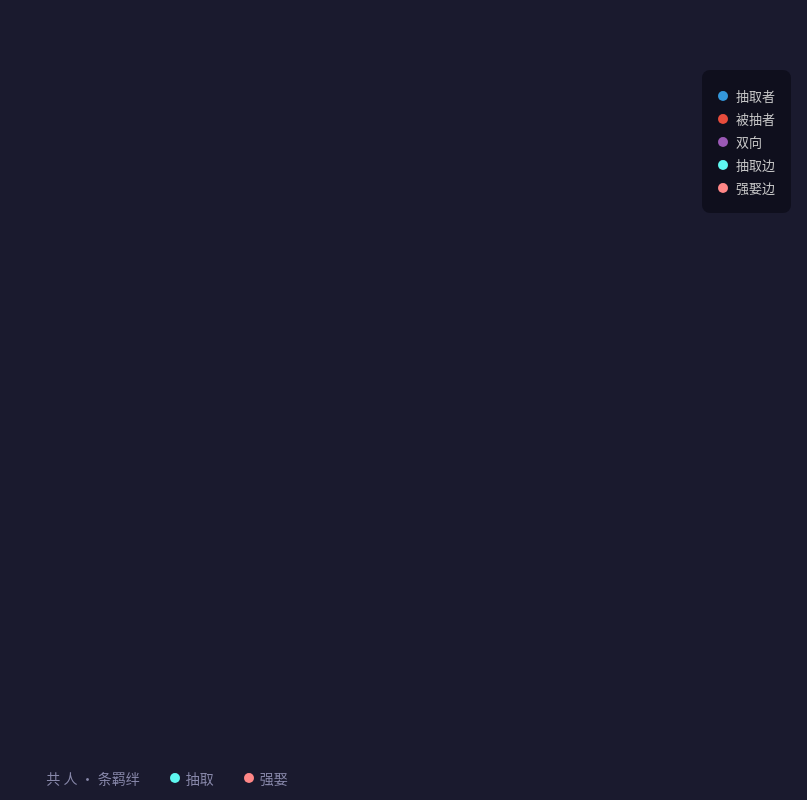
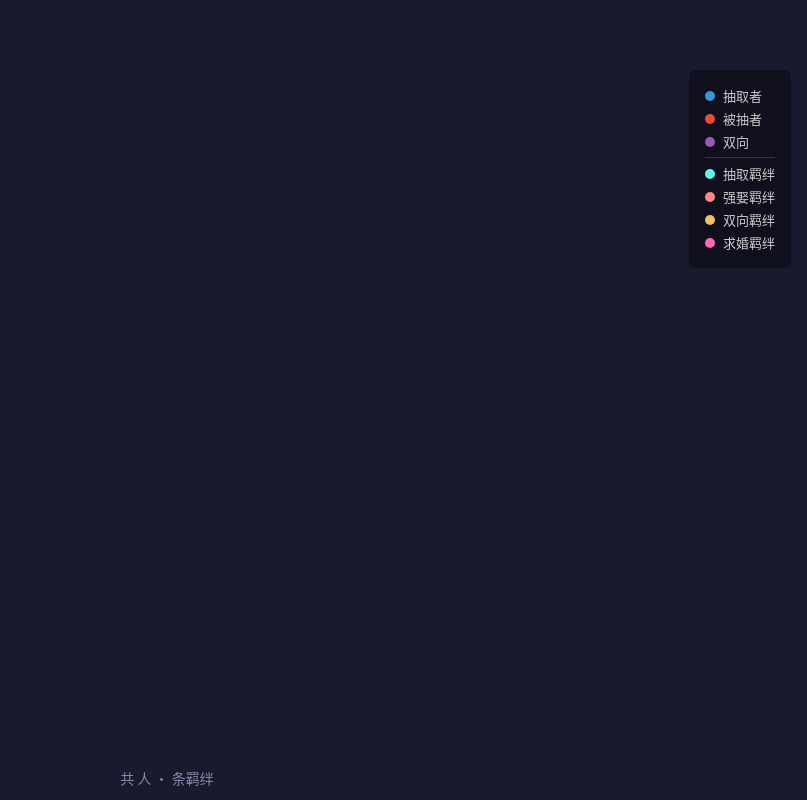
Before and after one commit to Zy-1412/astrbot-repeat-plus, a Python web app: template template/relation_graph.html in a window 1280 px wide. Shown: the whole page, without its empty margins (473-1280 px from the left). Run offline with Jinja, Linux system fonts and the light colour scheme; the template is opened without the code that fills it, so the values that code supplies are empty.

Commit message:
v2.0.1: 关系图模板适配自有数据模型 (4种羁绊类型)
- 模板变量名 wifeName → targetName，消除 wifepicker 残留
- 边类型映射表 EDGE_STYLES: draw/force/mutual/propose 各有独立颜色和标签
- mutual 边使用 curvedCCW 反向曲线，与 curvedCW 形成视觉区分
- 统计栏细分: 抽取/强娶/双向/求婚 独立计数
- 图例补全: 抽取者/被抽者/双向 + 4种羁绊边
- Python 端: draw/force/mutual/propose 分开统计传递

```diff
--- a/main.py
+++ b/main.py
@@ -1367,8 +1367,10 @@
             else:
                 role_map[uid] = "drawn"
 
-        draw_count = sum(1 for r in recs if r.get("source") in ("draw", "mutual", "propose"))
+        draw_count = sum(1 for r in recs if r.get("source") == "draw")
         force_count = sum(1 for r in recs if r.get("source") == "force")
+        mutual_count = sum(1 for r in recs if r.get("source") == "mutual")
+        propose_count = sum(1 for r in recs if r.get("source") == "propose")
         node_count = len(role_map)
 
         # 获取群名和成员名映射
@@ -1406,6 +1408,8 @@
                     "edge_count": len(recs),
                     "draw_count": draw_count,
                     "force_count": force_count,
+                    "mutual_count": mutual_count,
+                    "propose_count": propose_count,
                     "iterations": iter_count,
                 },
                 options={
--- a/template/relation_graph.html
+++ b/template/relation_graph.html
@@ -26,7 +26,7 @@
         .stats-bar {
             position: absolute; bottom: 0; left: 0; right: 0;
             height: 44px;
-            display: flex; align-items: center; justify-content: center; gap: 30px;
+            display: flex; align-items: center; justify-content: center; gap: 24px;
             color: #8888aa; font-size: 14px;
             background: linear-gradient(0deg, rgba(26,26,46,0.95), rgba(26,26,46,0));
             z-index: 10; pointer-events: none;
@@ -40,21 +40,27 @@
         }
         .legend-item { display: flex; align-items: center; gap: 8px; margin: 4px 0; color: #ccc; font-size: 13px; }
         .legend-item .dot { width: 10px; height: 10px; border-radius: 50%; display: inline-block; }
+        .legend-divider { border-top: 1px solid #333355; margin: 6px 0; }
     </style>
 </head>
 <body>
     <div class="title-bar">{{ title }}</div>
     <div class="stats-bar">
         <span>共 {{ node_count }} 人 · {{ edge_count }} 条羁绊</span>
-        <span><span class="dot" style="background:#5ef7f0"></span>抽取 {{ draw_count }}</span>
-        <span><span class="dot" style="background:#ff8787"></span>强娶 {{ force_count }}</span>
+        {% if draw_count > 0 %}<span><span class="dot" style="background:#5ef7f0"></span>抽取 {{ draw_count }}</span>{% endif %}
+        {% if force_count > 0 %}<span><span class="dot" style="background:#ff8787"></span>强娶 {{ force_count }}</span>{% endif %}
+        {% if mutual_count > 0 %}<span><span class="dot" style="background:#f0c060"></span>双向 {{ mutual_count }}</span>{% endif %}
+        {% if propose_count > 0 %}<span><span class="dot" style="background:#ff69b4"></span>求婚 {{ propose_count }}</span>{% endif %}
     </div>
     <div class="legend">
         <div class="legend-item"><span class="dot" style="background:#3498db"></span>抽取者</div>
         <div class="legend-item"><span class="dot" style="background:#e74c3c"></span>被抽者</div>
         <div class="legend-item"><span class="dot" style="background:#9b59b6"></span>双向</div>
-        <div class="legend-item"><span class="dot" style="background:#5ef7f0"></span>抽取边</div>
-        <div class="legend-item"><span class="dot" style="background:#ff8787"></span>强娶边</div>
+        <div class="legend-divider"></div>
+        <div class="legend-item"><span class="dot" style="background:#5ef7f0"></span>抽取羁绊</div>
+        <div class="legend-item"><span class="dot" style="background:#ff8787"></span>强娶羁绊</div>
+        <div class="legend-item"><span class="dot" style="background:#f0c060"></span>双向羁绊</div>
+        <div class="legend-item"><span class="dot" style="background:#ff69b4"></span>求婚羁绊</div>
     </div>
     <div id="network-container"></div>
     <script>
@@ -66,10 +72,18 @@
         const edges = [];
         const userSet = new Set();
 
+        // 边类型 → 颜色 & 标签映射
+        const EDGE_STYLES = {
+            "draw":    { label: "抽取", color: "#5ef7f0" },
+            "force":   { label: "强娶", color: "#ff8787" },
+            "mutual":  { label: "双向", color: "#f0c060" },
+            "propose": { label: "求婚", color: "#ff69b4" },
+        };
+
         raw_data.forEach(r => {
             const userName = user_map[r.user_id] || r.user_name || ("用户" + r.user_id);
-            const wifeName = user_map[r.husband_id] || r.husband_name || ("用户" + r.husband_id);
-            [{ id: r.user_id, name: userName }, { id: r.husband_id, name: wifeName }].forEach(u => {
+            const targetName = user_map[r.husband_id] || r.husband_name || ("用户" + r.husband_id);
+            [{ id: r.user_id, name: userName }, { id: r.husband_id, name: targetName }].forEach(u => {
                 if (!userSet.has(u.id)) {
                     userSet.add(u.id);
                     const role = node_roles[u.id] || "drawn";
@@ -95,16 +109,19 @@
                     });
                 }
             });
-            const isForce = r.source === "force";
+
+            const style = EDGE_STYLES[r.source] || EDGE_STYLES["draw"];
+            // 双向边使用反向曲线，与其他边形成视觉区分
+            const isMutual = r.source === "mutual";
             edges.push({
                 from: r.user_id,
                 to: r.husband_id,
-                label: isForce ? "强娶" : "抽",
+                label: style.label,
                 arrows: { to: { enabled: true, scaleFactor: 2, type: 'arrow' } },
-                color: { color: isForce ? '#ff8787' : '#5ef7f0', width: 3 },
+                color: { color: style.color, width: 3 },
                 font: { align: 'middle', color: '#888899', size: 20, background: '#1a1a2e88' },
                 length: 500,
-                smooth: { type: 'curvedCW', roundness: 0.2 }
+                smooth: { type: isMutual ? 'curvedCCW' : 'curvedCW', roundness: 0.2 }
             });
         });
 
```
